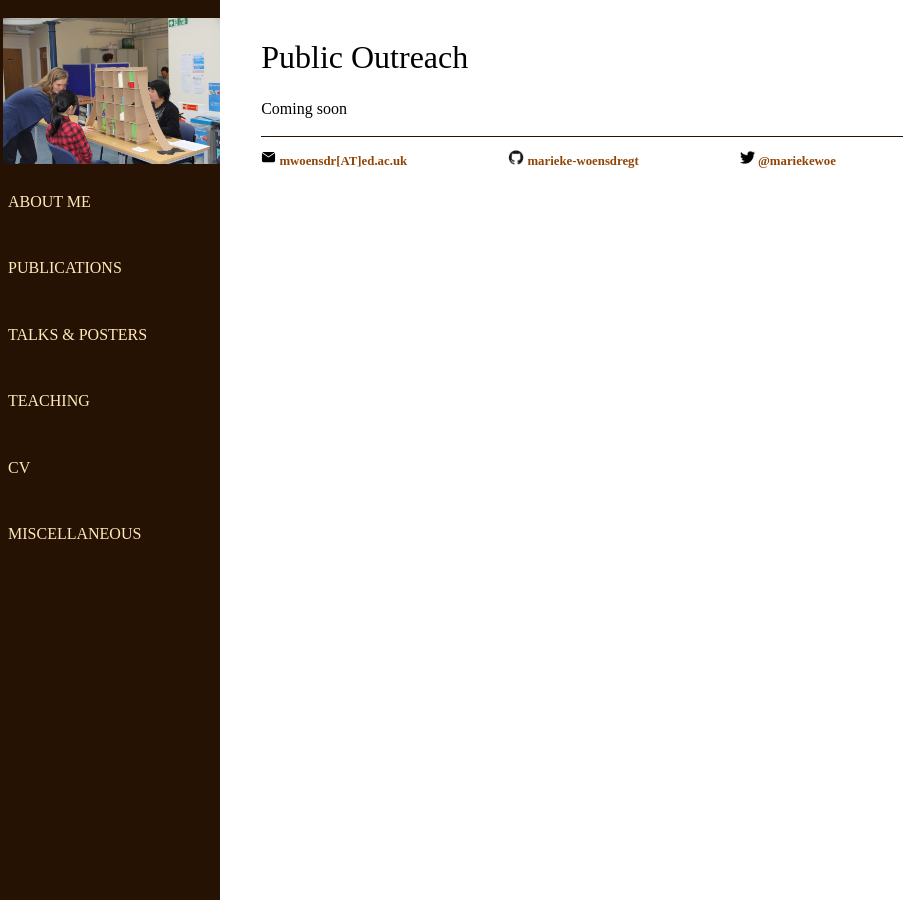
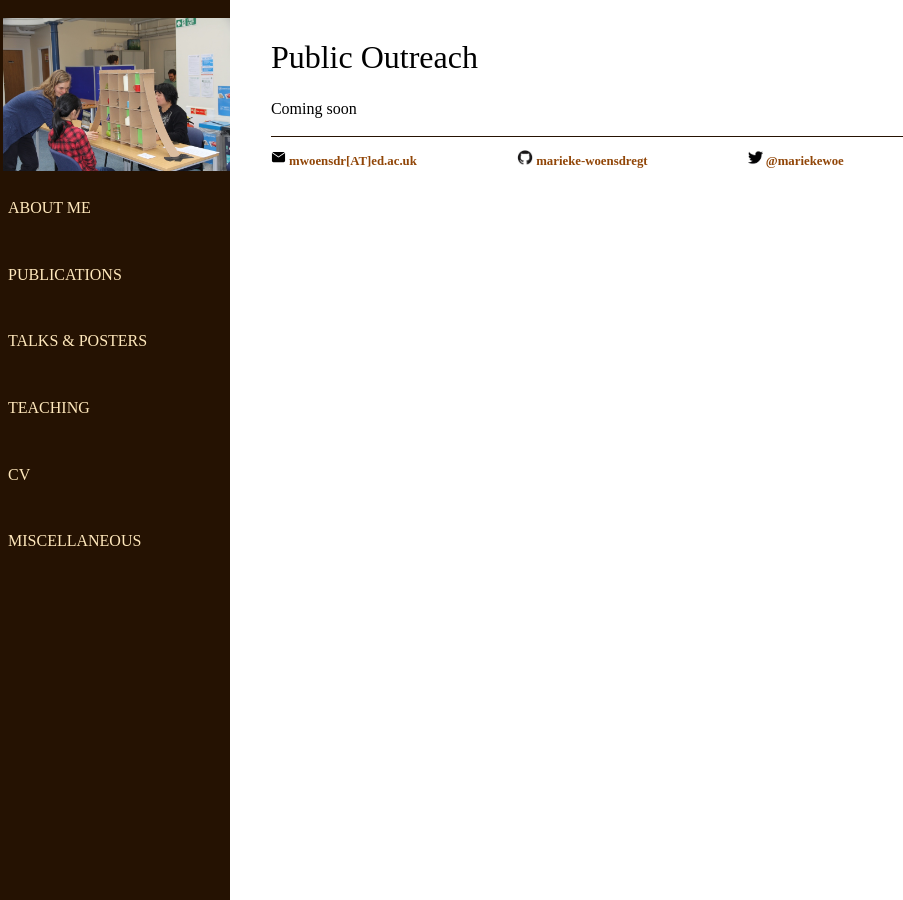
Before and after one commit to marieke-woensdregt/marieke-woensdregt.github.io, a Jekyll site: the page built from public_outreach/index.html, in a window 1280 px wide. Shown: the whole page, without its empty margins (0-903 px from the left). Built offline with Jekyll 4.4.1, drawn with Linux system fonts in a browser that asks for light colours.

Commit message:
Update main.css

```diff
--- a/css/main.css
+++ b/css/main.css
@@ -86,7 +86,7 @@ ul.posts li {
 /* The sidebar menu */
 .sidenav {
   height: 100%; /* Full-height: remove this if you want "auto" height */
-  width: 220px; /* Set the width of the sidebar */
+  width: 230px; /* Set the width of the sidebar */
   position: fixed; /* Fixed Sidebar (stay in place on scroll) */
   z-index: 1; /* Stay on top */
   top: 0; /* Stay at the top */
@@ -112,7 +112,7 @@ ul.posts li {
 
 /* Style page content */
 .main {
-  margin-left: 220px; /* Same as the width of the sidebar */
+  margin-left: 230px; /* Same as the width of the sidebar */
   padding: 0px 10px;
 }
 
```
